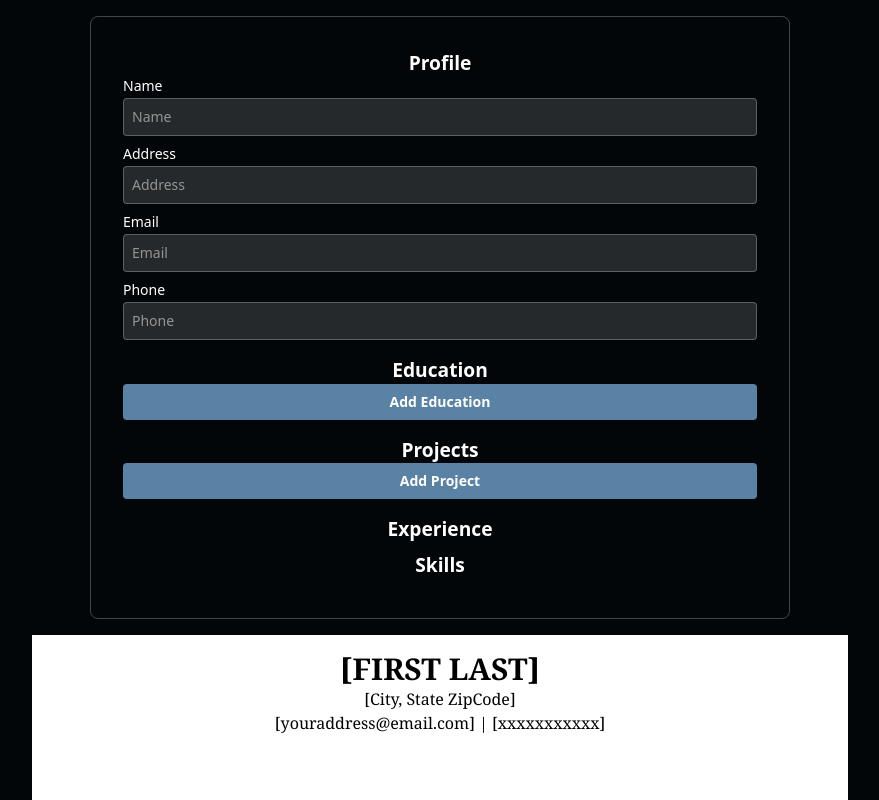
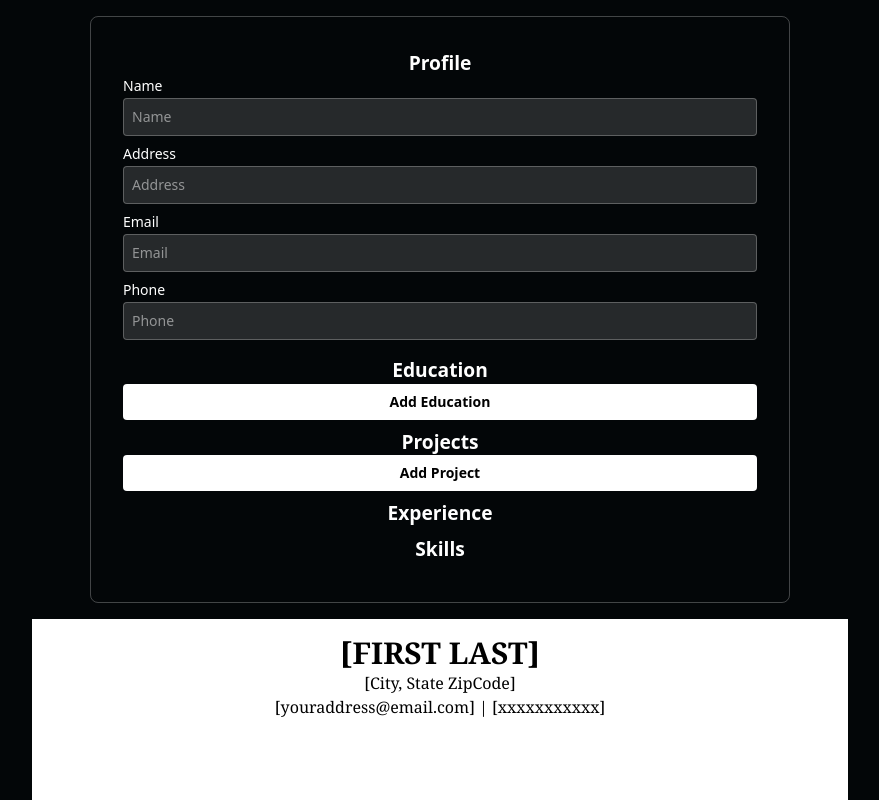
Before and after one commit to cedorikku/react-resume-builder, a React (Vite) app: page / in a window 1280 px wide. Shown: the top 800 px of the page, without its empty margins (200-1079 px from the left). Built offline with nearby package versions, Linux system fonts and the light colour scheme.

Commit message:
Recolor buttons and add animation

```diff
--- a/src/components/Button.jsx
+++ b/src/components/Button.jsx
@@ -2,7 +2,7 @@ export const Button = ({ type = 'button', text, handleClick }) => (
     <button
         type={type}
         onClick={handleClick}
-        className="hover:bg-primary-300 focus:bg-primary-300 bg-primary-400 mb-4 w-[100%] cursor-pointer rounded-sm px-8 py-4 font-semibold text-white active:scale-95"
+        className="w-[100%] cursor-pointer rounded-sm bg-white px-8 py-4 font-bold text-black transition-colors hover:bg-white/80 active:scale-95"
     >
         {text}
     </button>
```
